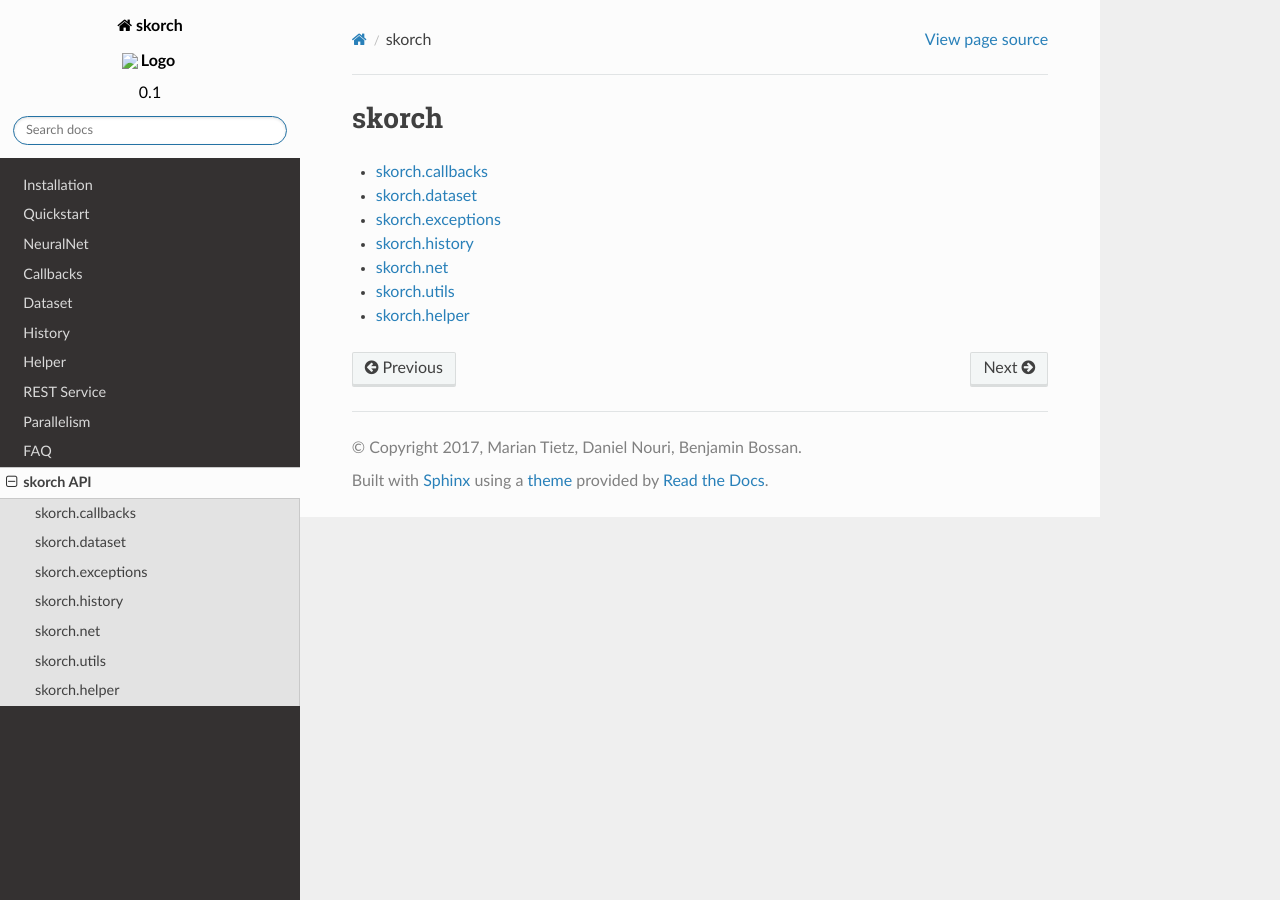
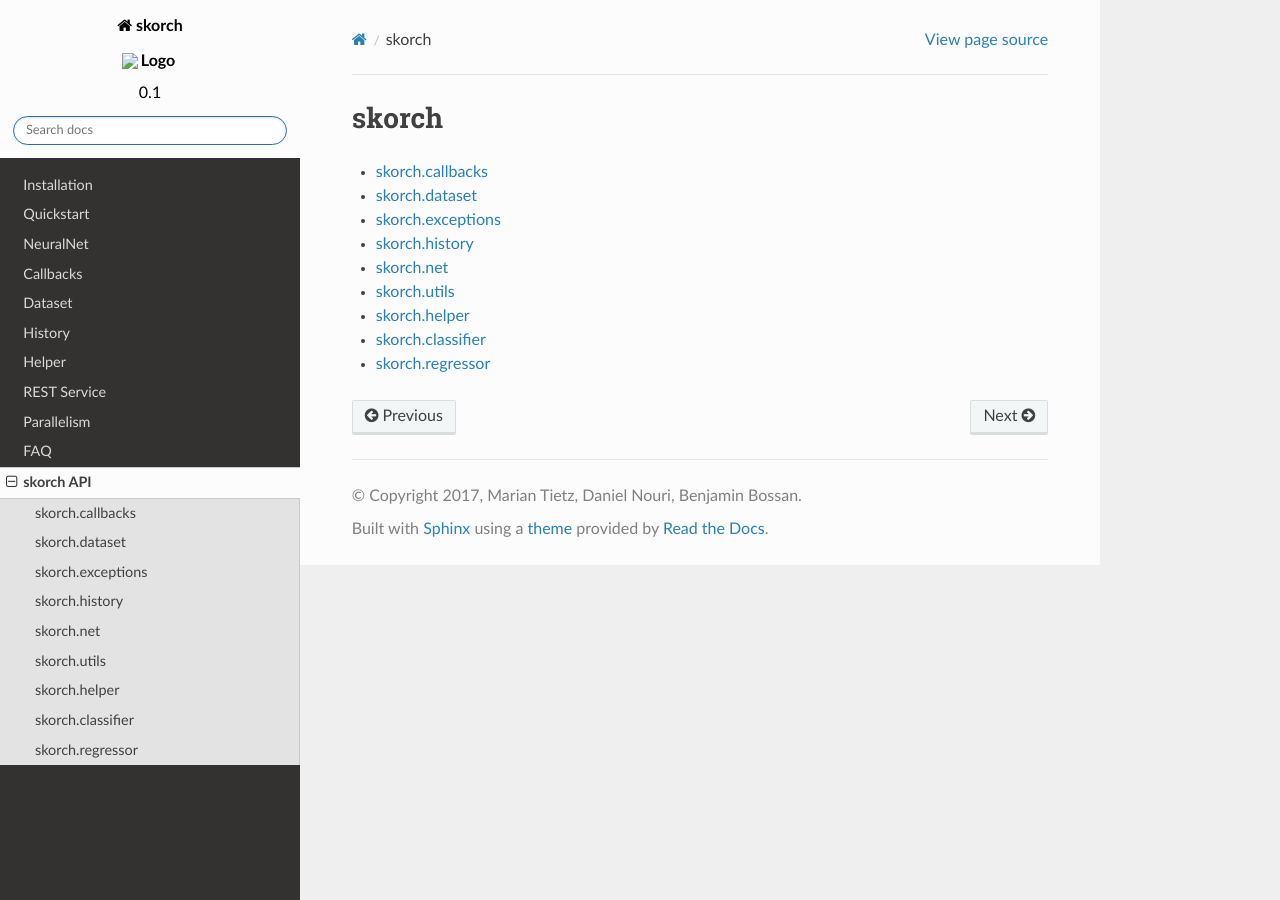
Before and after one commit to skorch-dev/skorch, a Sphinx documentation site: the page built from docs/skorch.rst, in a window 1280 px wide. Built offline with Sphinx 7.4.7 and the Read the Docs theme 2.0.0, drawn with Linux system fonts in a browser that asks for light colours.

Commit message:
DOC: Adds neuralnets (#254)
* DOC: Adds neuralnets

* DOC: Moves nets to submodules

```diff
--- /dev/null
+++ b/docs/classifier.rst
@@ -0,0 +1,5 @@
+skorch.classifier
+=================
+
+.. automodule:: skorch.classifier
+    :members:
--- /dev/null
+++ b/docs/regressor.rst
@@ -0,0 +1,5 @@
+skorch.regressor
+================
+
+.. automodule:: skorch.regressor
+    :members:
--- a/docs/skorch.rst
+++ b/docs/skorch.rst
@@ -11,3 +11,5 @@ skorch
    net
    utils
    helper
+   classifier
+   regressor
```
Also changed, not shown: 2 other files.
